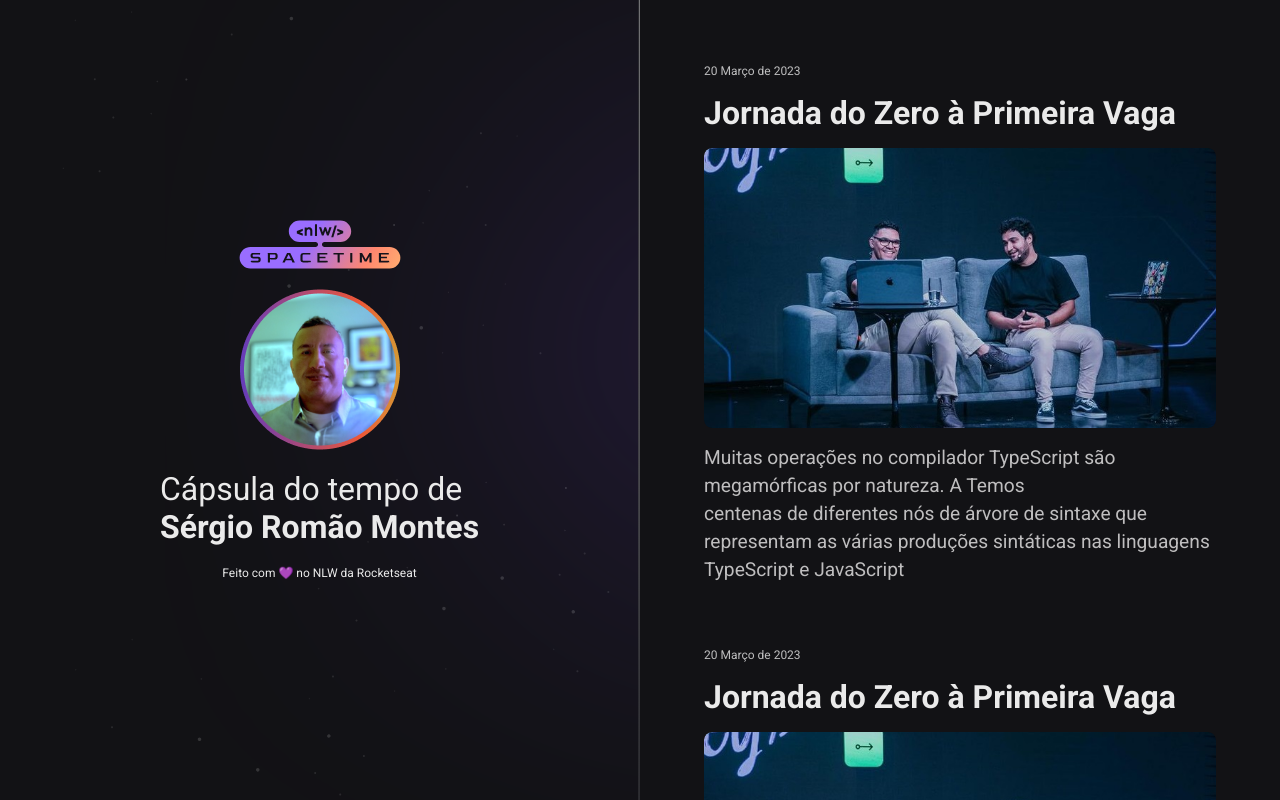
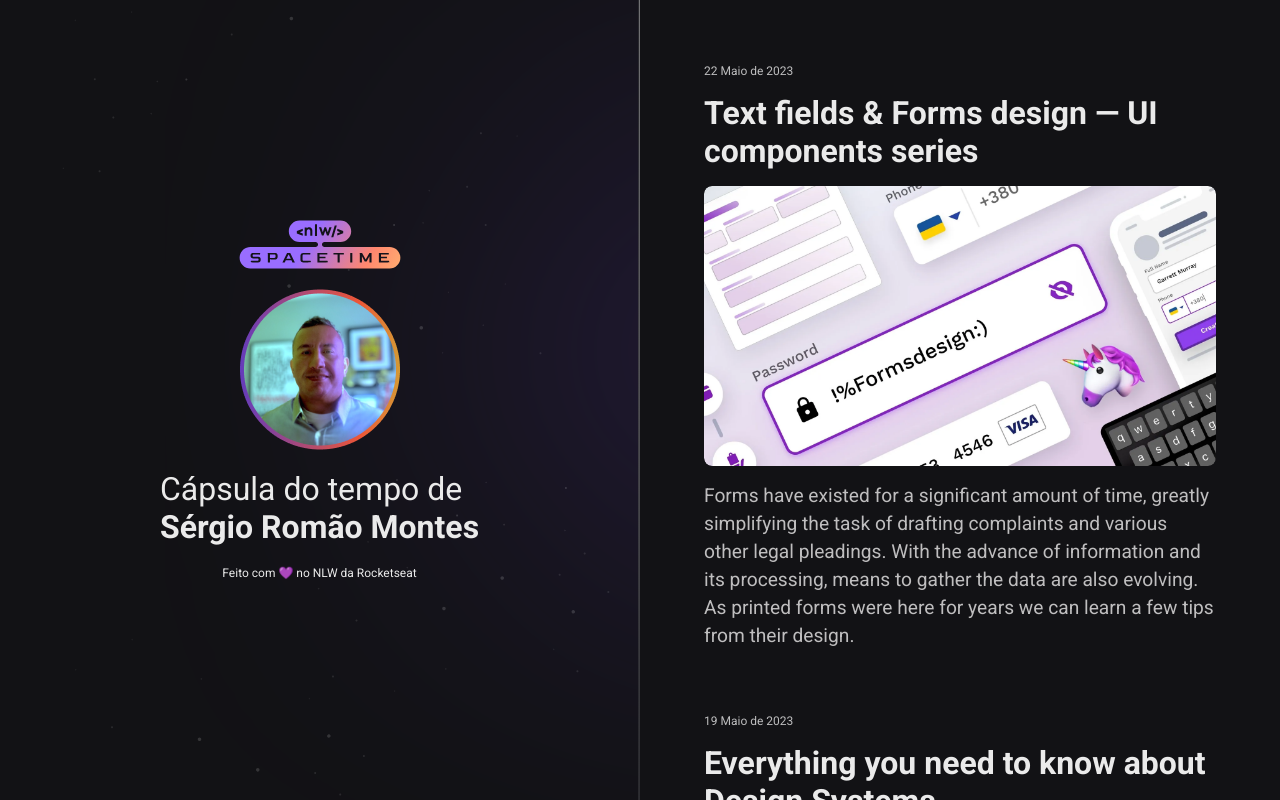
Before and after one commit to sergiomontes77/nlw-spacetime, a plain HTML site: page index.html in a window 1280 px wide. Drawn offline with Linux system fonts and the light colour scheme.

Commit message:
alt chamadar

```diff
--- a/index.html
+++ b/index.html
@@ -30,72 +30,71 @@
 
   <nav>
     <a
-      href="https://www.youtube.com/watch?v=y_wyHuNAFdE"
+      href="https://medium.com/user-experience-design-1/text-fields-forms-design-ui-components-series-2b32b2beebd0"
       target="_blank"
       class="memory"
       >
 
-      <small>20 Março de 2023</small>
-      <h1>Jornada do Zero à Primeira Vaga</h1>
+      <small>22 Maio de 2023</small>
+      <h1>Text fields & Forms design — UI components series</h1>
 
       <div>
         <img
-          src="./assets/jornada.png"
-          alt="Rodrigo e Mayk Apresentando
-          o evento Jornadado do Zero à Primeira vaga."
+          src="./assets/componentes.png"
+          alt="componestes"
         />
       </div>
       <p>
-        Muitas operações no compilador TypeScript são megamórficas por
-        natureza. A Temos<br>centenas de diferentes nós de árvore de sintaxe que
-        representam as várias produções sintáticas nas linguagens TypeScript
-        e JavaScript
+        Forms have existed for a significant amount of time, greatly
+        simplifying the task of drafting complaints and various other
+        legal pleadings. With the advance of information and its processing,
+        means to gather the data are also evolving. As printed
+        forms were here for years we can learn a few tips from their design.
         </p>
     </a>
 
     <a
-    href="https://www.youtube.com/watch?v=y_wyHuNAFdE"
+    href="https://uxdesign.cc/everything-you-need-to-know-about-design-systems-54b109851969"
     target="_blank"
     class="memory"
     >
 
-    <small>20 Março de 2023</small>
-    <h1>Jornada do Zero à Primeira Vaga</h1>
+    <small>19 Maio de 2023</small>
+    <h1>Everything you need to know about Design Systems</h1>
     <div>
       <img
-        src="./assets/jornada.png"
-        alt="Rodrigo e Mayk Apresentando
-        o evento Jornadado do Zero à Primeira vaga."
+        src="./assets/designSystem.jpg"
+        alt="ilustração de design system"
       />
     </div>
     <p>
-      Muitas operações no compilador TypeScript são megamórficas por
-      natureza. A Temos<br>centenas de diferentes nós de árvore de sintaxe que
-      representam as várias produções sintáticas nas linguagens TypeScript
-      e JavaScript
+      A Design System is the single source of truth which
+      groups all the elements that will allow the teams to
+      design, realize and develop a product.
       </p>
   </a>
 
   <a
-  href="https://www.youtube.com/watch?v=y_wyHuNAFdE"
+  href="https://medium.com/@sergio-montes/ux-ui-designer-app-de-mini-mercado-delivery-do-supermercado-para-condom%C3%ADnios-clubes-3c362f48affc"
   target="_blank"
   class="memory"
   >
 
   <small>20 Março de 2023</small>
-  <h1>Jornada do Zero à Primeira Vaga</h1>
+  <h1>UX / UI Designer:<br> App de Mini-mercado & Delivery do<br>
+    Supermercado para condomínios clubes</h1>
   <div>
     <img
-      src="./assets/jornada.png"
+      src="./assets/pocketmarket.png"
       alt="Rodrigo e Mayk Apresentando
       o evento Jornadado do Zero à Primeira vaga."
     />
   </div>
   <p>
-    Muitas operações no compilador TypeScript são megamórficas por
-    natureza. A Temos<br>centenas de diferentes nós de árvore de sintaxe que
-    representam as várias produções sintáticas nas linguagens TypeScript
-    e JavaScript
+    Como utilizei UX Designer para entender as principais dificuldades
+    de condomínios clubes durante a pandemia do COVID-19 para evitar
+    aglomerações nos corredores de Supermercados e auxiliá-los no processo
+    de uma nova forma que fazer compras sem sair de casa.
     </p>
 </a>
 
```
Also changed, not shown: assets/componentes.png (added), assets/designSystem.jpg (added), assets/pocketmarket.png (added).
